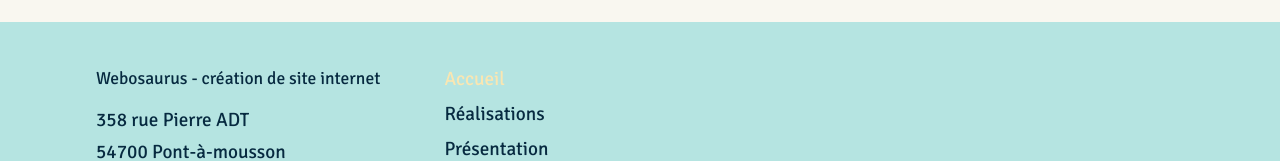
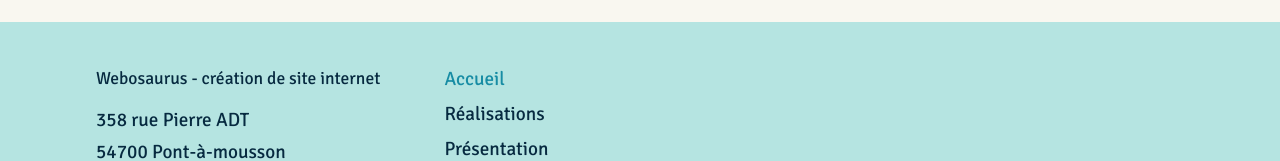
Before and after one commit to thiebautremy/site-perso-nextjs, a Next.js app: page / in a window 1280 px wide. In both pictures the pointer is over the item "Accueil". Shown: the part 3626-3787 px from the top of the page. Built offline with nearby package versions, Linux system fonts and the light colour scheme.

Commit message:
change hover a footer style

```diff
--- a/components/Footer/Footer.module.scss
+++ b/components/Footer/Footer.module.scss
@@ -34,7 +34,7 @@
       transition: all 0.2s ease-in-out;
 
       &:hover {
-        color: var.$color-font--light;
+        color: var.$color-blue;
       }
     }
   }
```
